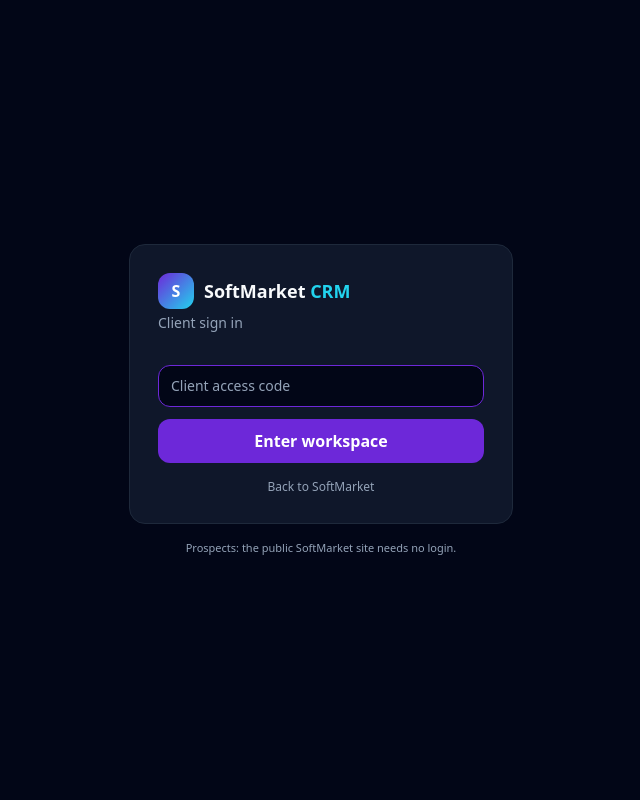
After one commit to Narutoglen/SoftMarket-Kenya, a Django app: page /crm/login/ in a window 1280 px wide. The commit adds this page. Shown: the whole page, without its empty margins (319-959 px from the left). Run offline with Django 5.2, Linux system fonts and the light colour scheme; data that the repository does not hold is empty; parts of the project's set-up code (start-up, migrations or seed data) failed here and were passed over; some libraries are stand-ins or nearby versions.

Commit message:
Plan (a): per-tenant auth gate — public site stays open, private tenants gated
- Tenant.is_public + access_code; seed: softmarket=public, greenvault=private (demo code gv-demo-2026)
- TenantAccessMiddleware gates /crm/ HTML for private tenants; public tenants (the company
  site) NEVER see a login. Public lead-intake form stays open. HTMX gets HX-Redirect.
- tenant_login/submit/logout views + template; resolve_tenant honors session choice
- 'Client login' link on public header, 'Log out' on private
- Migration 0008; 16/16 tests pass; verified: public=200, private=302->login, correct code=200

```diff
--- /dev/null
+++ b/crm/middleware.py
@@ -0,0 +1,59 @@
+"""Per-tenant access gate (plan a): public tenants stay open, private tenants
+require a tenant login session.
+
+Applied as middleware so every HTML front-office path is covered consistently
+without decorating 28 views by hand. Behaviour:
+
+* Public tenant (is_public=True)  -> always open. A prospect browsing the
+  SoftMarket site NEVER sees a login.
+* Private tenant (paying client)  -> redirect to the tenant login page unless
+  the visitor has an authenticated `crm_tenant` session for that slug.
+* The login page + the public lead-intake form are explicitly exempt.
+* HTMX requests get an `HX-Redirect` header (so the SPA-style UI navigates)
+  instead of a bare 302.
+"""
+
+from django.http import HttpResponse
+from django.shortcuts import HttpResponseRedirect
+from django.urls import reverse
+from django.utils.deprecation import MiddlewareMixin
+
+from .api import resolve_tenant
+
+# Paths that must stay open even for private tenants.
+PUBLIC_PATHS = {
+    "/leads/new/",          # public web-intake form (prospects submit leads)
+}
+
+
+class TenantAccessMiddleware(MiddlewareMixin):
+    def process_view(self, request, view_func, view_args, view_kwargs):
+        path = request.path
+
+        # Only gate the HTML front office; leave /api/ and admin to their own rules.
+        if not path.startswith("/crm/"):
+            return None
+        if path in PUBLIC_PATHS:
+            return None
+        # Don't gate the login page itself (avoids a redirect loop).
+        login_path = reverse("crm:tenant_login")
+        if path == login_path:
+            return None
+
+        tenant = resolve_tenant(request)
+        if tenant is None:
+            return None  # view will 404; not our job to decide here.
+
+        if tenant.is_public:
+            return None
+
+        if request.session.get("crm_tenant") == tenant.slug:
+            return None  # authenticated into this private tenant
+
+        # Private + not authenticated -> send to login.
+        target = f"{login_path}?instance={tenant.slug}"
+        if request.headers.get("HX-Request") == "true":
+            response = HttpResponse("")
+            response["HX-Redirect"] = target
+            return response
+        return HttpResponseRedirect(target)
--- a/crm/urls.py
+++ b/crm/urls.py
@@ -27,6 +27,10 @@ urlpatterns = [
     path("crm/opportunities/<int:pk>/tasks/", views.opportunity_task_create, name="opportunity_task_create"),
     path("crm/opportunities/<int:pk>/invoices/", views.opportunity_invoice_create, name="opportunity_invoice_create"),
     path("crm/opportunities/<int:pk>/invoices/<int:invoice_pk>/pay/", views.opportunity_pay_request, name="opportunity_pay_request"),
+    # --- Per-tenant login gate (plan a) ---
+    path("crm/login/", views.tenant_login, name="tenant_login"),
+    path("crm/login/submit/", views.tenant_login_submit, name="tenant_login_submit"),
+    path("crm/logout/", views.tenant_logout, name="tenant_logout"),
     # --- Follow-ups + churn (Milestone 5) ---
     path("crm/followups/", views.followups, name="followups"),
     path("crm/followups/<int:pk>/toggle/", views.followup_toggle, name="followup_toggle"),
--- a/crm/views.py
+++ b/crm/views.py
@@ -9,6 +9,7 @@ from django.contrib import messages
 from django.db.models import Q
 from django.http import Http404, HttpResponse, JsonResponse
 from django.shortcuts import get_object_or_404, redirect, render
+from django.urls import reverse
 from django.views.decorators.http import require_GET, require_POST
 from decimal import Decimal
 
@@ -28,8 +29,71 @@ def get_tenant(request):
     return tenant
 
 
+def require_tenant_access(view_func):
+    """Gate private (paying-client) tenants behind a tenant login session.
+
+    Public tenants (e.g. the SoftMarket marketing/demo site) are always open —
+    a prospect browsing the site never sees a login. Only a non-public tenant
+    redirects to the tenant login page (which is instant to satisfy).
+    """
+    from functools import wraps
+
+    @wraps(view_func)
+    def _wrapped(request, *args, **kwargs):
+        tenant = resolve_tenant(request)
+        if tenant is None:
+            raise Http404("CRM instance not found.")
+        if not tenant.is_public and request.session.get("crm_tenant") != tenant.slug:
+            return redirect(f"{reverse('crm:tenant_login')}?instance={tenant.slug}")
+        return view_func(request, *args, **kwargs)
+    return _wrapped
+
+
 def is_htmx(request):
     return request.headers.get("HX-Request") == "true"
+
+
+# ---------------------------------------------------------------------------
+# Per-tenant login (plan a) — keeps the public site open, gates private tenants
+# ---------------------------------------------------------------------------
+@require_GET
+def tenant_login(request):
+    """Show the tenant login form. Public tenants never reach here (middleware
+    lets them through); this only renders for private tenants or a direct visit."""
+    slug = request.GET.get("instance") or request.session.get("crm_tenant") or "softmarket"
+    tenant = Tenant.objects.filter(slug=slug, active=True).first()
+    # If somehow a public tenant lands here, just go to its dashboard.
+    if tenant and tenant.is_public:
+        return redirect("crm:dashboard")
+    return render(request, "crm/tenant_login.html", {
+        "tenant": tenant, "active": "", "slug": slug,
+    })
+
+
+@require_POST
+def tenant_login_submit(request):
+    """Validate the tenant access code and start a tenant session. Lightweight:
+    one shared code per tenant (stored on the Tenant), no Django User accounts —
+    this is the white-label client gate, not staff SSO."""
+    slug = request.POST.get("instance") or request.session.get("crm_tenant") or "softmarket"
+    code = (request.POST.get("code") or "").strip()
+    tenant = Tenant.objects.filter(slug=slug, active=True).first()
+    if tenant is None:
+        raise Http404("CRM instance not found.")
+    expected = (getattr(tenant, "access_code", "") or "").strip()
+    if expected and code == expected:
+        request.session["crm_tenant"] = tenant.slug
+        request.session.modified = True
+        return redirect("crm:dashboard")
+    # Wrong/empty code -> re-render the form with an error (no lockout spam).
+    return render(request, "crm/tenant_login.html", {
+        "tenant": tenant, "active": "", "slug": slug, "error": "Invalid access code.",
+    })
+
+
+def tenant_logout(request):
+    request.session.pop("crm_tenant", None)
+    return redirect("crm:dashboard")
 
 
 # ---------------------------------------------------------------------------
--- a/softmarket/settings.py
+++ b/softmarket/settings.py
@@ -98,6 +98,7 @@ MIDDLEWARE = [
     "django.middleware.csrf.CsrfViewMiddleware",
     "django.contrib.auth.middleware.AuthenticationMiddleware",
     "django.contrib.messages.middleware.MessageMiddleware",
+    "crm.middleware.TenantAccessMiddleware",
     "django.middleware.clickjacking.XFrameOptionsMiddleware",
 ]
 
--- a/templates/crm/base.html
+++ b/templates/crm/base.html
@@ -87,6 +87,11 @@
           <i data-lucide="sun" class="hidden dark:inline-block w-4 h-4"></i>
           <i data-lucide="moon" class="inline-block dark:hidden w-4 h-4"></i>
         </button>
+        {% if tenant.is_public %}
+        <a href="{% url 'crm:tenant_login' %}" class="text-xs font-semibold px-3 py-2 rounded-xl border border-[var(--hairline)] text-[var(--ink-muted)] hover:text-[var(--ink-display)] transition">Client login</a>
+        {% else %}
+        <a href="{% url 'crm:tenant_logout' %}" class="text-xs font-semibold px-3 py-2 rounded-xl border border-[var(--hairline)] text-[var(--ink-muted)] hover:text-[var(--ink-display)] transition">Log out</a>
+        {% endif %}
       </div>
     </div>
   </header>
--- /dev/null
+++ b/templates/crm/tenant_login.html
@@ -0,0 +1,42 @@
+{% load static %}
+<!DOCTYPE html>
+<html lang="en" class="dark">
+<head>
+  <meta charset="utf-8" />
+  <meta name="viewport" content="width=device-width, initial-scale=1" />
+  <title>Client login · SoftMarket CRM</title>
+  <script src="https://cdn.tailwindcss.com"></script>
+  <style>
+    :root { --accent:#6d28d9; --accent2:#22d3ee; --page:#020617; --surface:#0f172a; --hairline:#1e293b; --ink-display:#f8fafc; --ink-muted:#94a3b8; }
+    body { font-family: 'Manrope', system-ui, sans-serif; }
+  </style>
+</head>
+<body class="bg-[var(--page)] text-[var(--ink-display)] min-h-screen flex items-center justify-center antialiased">
+  <div class="w-full max-w-sm">
+    <div class="rounded-2xl border border-[var(--hairline)] bg-[var(--surface)] p-7">
+      <div class="flex items-center gap-2.5 mb-1">
+        <div class="w-9 h-9 rounded-xl flex items-center justify-center" style="background:linear-gradient(135deg,var(--accent),var(--accent2));">
+          <span class="text-white font-extrabold">S</span>
+        </div>
+        <p class="font-display font-extrabold text-lg">SoftMarket <span style="color:var(--accent2)">CRM</span></p>
+      </div>
+      <p class="text-sm text-[var(--ink-muted)] mb-5">
+        {% if tenant %}Sign in to <span class="text-[var(--ink-display)] font-semibold">{{ tenant.name }}</span>{% else %}Client sign in{% endif %}
+      </p>
+
+      {% if error %}<p class="text-sm text-rose-400 mb-3">{{ error }}</p>{% endif %}
+
+      <form method="post" action="{% url 'crm:tenant_login_submit' %}" class="space-y-3">
+        {% csrf_token %}
+        <input type="hidden" name="instance" value="{{ slug }}" />
+        <input name="code" type="password" autofocus placeholder="Client access code"
+               class="w-full rounded-xl bg-[var(--page)] border border-[var(--hairline)] px-3 py-2.5 text-sm text-[var(--ink-display)] placeholder:text-[var(--ink-muted)] focus:border-[var(--accent)] outline-none" />
+        <button class="w-full rounded-xl py-2.5 font-bold text-white" style="background:var(--accent);">Enter workspace</button>
+      </form>
+
+      <a href="{% url 'crm:dashboard' %}" class="block text-center text-xs text-[var(--ink-muted)] mt-4 hover:underline">Back to SoftMarket</a>
+    </div>
+    <p class="text-center text-[11px] text-[var(--ink-muted)] mt-4">Prospects: the public SoftMarket site needs no login.</p>
+  </div>
+</body>
+</html>
```
Also changed, not shown: crm/api.py (+16 -3 lines), crm/models.py (+9 -0 lines), crm/seed.py (+12 -0 lines), crm/migrations/0008_tenant_access_code_tenant_is_public.py (added).
